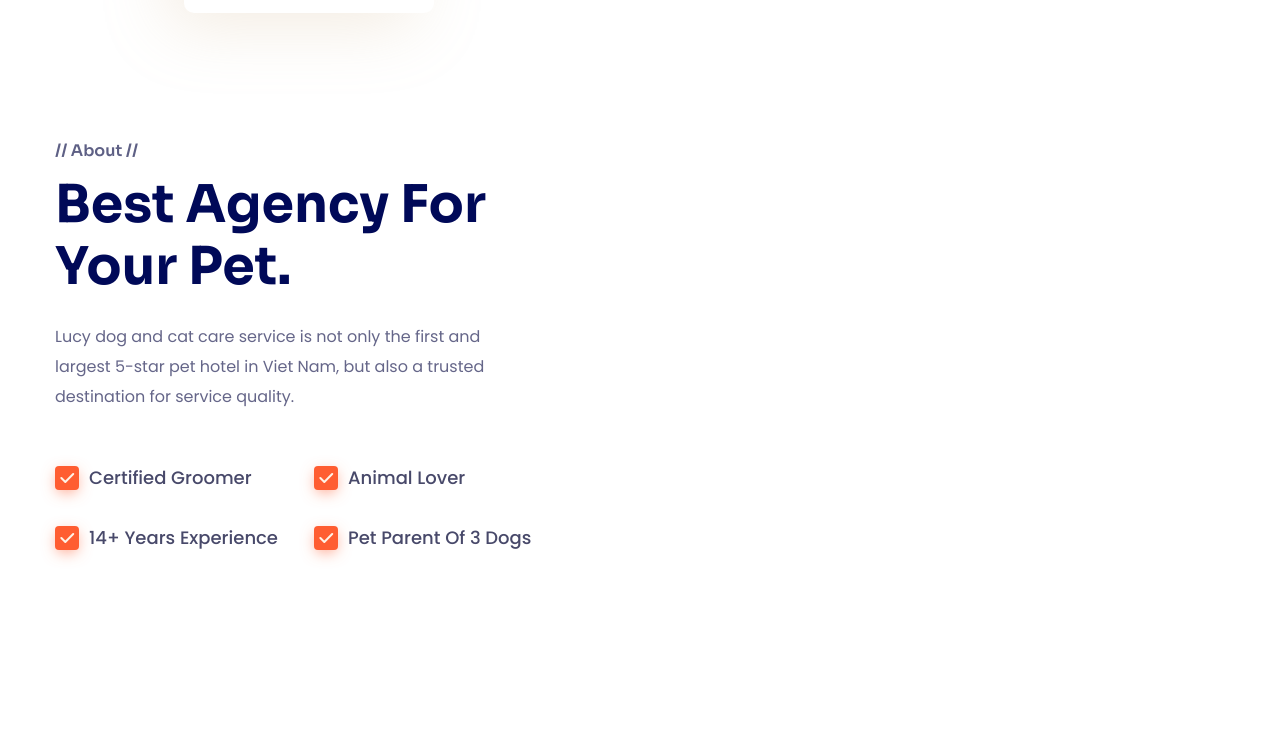
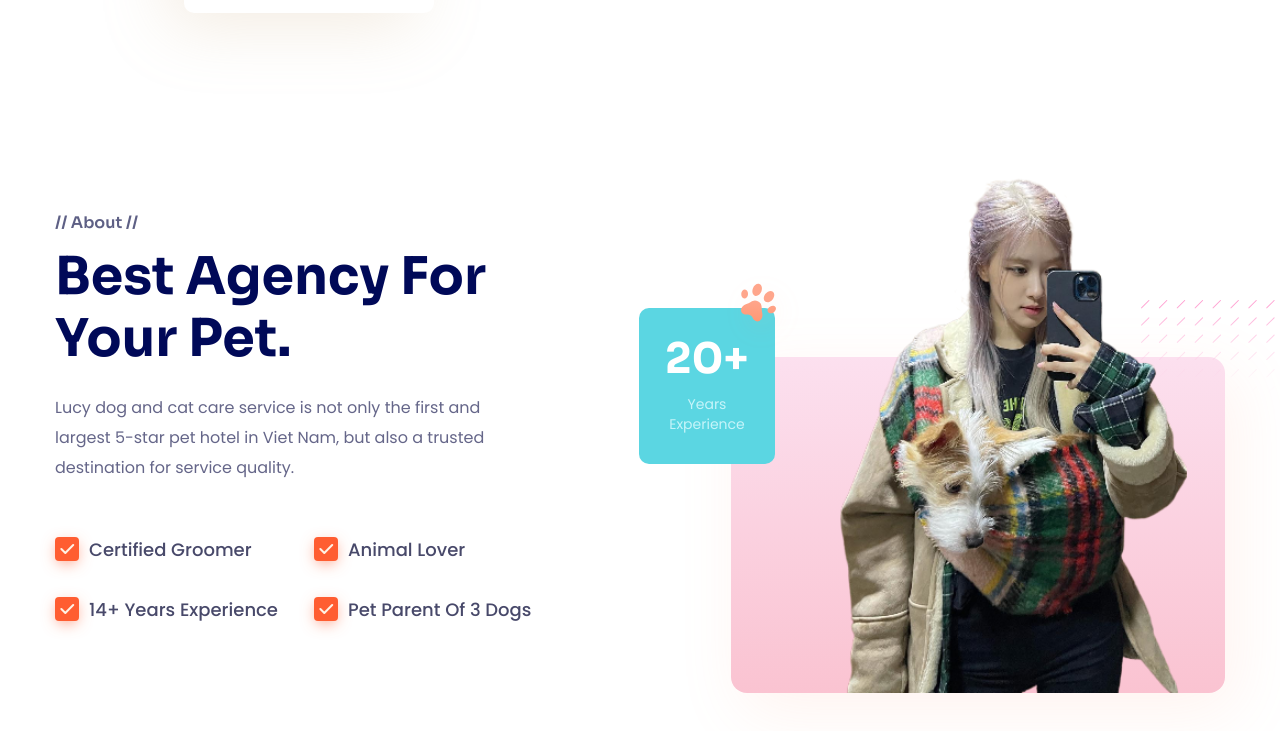
Before and after one commit to quangluc64/htmlcss-project-04, a plain HTML site: page index.html in a window 1280 px wide. Shown: the part 745-1476 px from the top of the page. Drawn offline with Linux system fonts and the light colour scheme.

Commit message:
Làm phần about #2

```diff
--- a/assets/css/styles.css
+++ b/assets/css/styles.css
@@ -246,6 +246,13 @@ button {
     margin-top: 77px;
     padding: 53px 0px;
 }
+.about__inner {
+    display: grid;
+    grid-template-columns: auto auto;
+    align-items: center;
+    justify-content: space-between;
+}
+/* about content */
 .about__label {
     font-family: Sora, "san-serif";
     color: #5e6085;
@@ -297,3 +304,77 @@ button {
     top: 0px;
     left: 5px;
 }
+
+/* about media */
+.about__media{
+    position: relative;
+}
+.about__wrap-img {
+    position: relative;
+    /* display: flex;
+    justify-content: center; */
+    width: 494px;
+    /* Khối chứa image, chiều cao ko cần để cứng
+       tự tăng giảm theo nội dung bên trong */
+    /* height: 559px; */
+    border-radius: 16px;
+}
+.about__wrap-img::after {
+    content: "";
+    display: block;
+    position: absolute;
+    inset: auto 0 0 0;
+    z-index: -1;
+    width: 494px;
+    height: 336px;
+    border-radius: 16px;
+    background: linear-gradient(180deg, #fce0ef 0%, #fac3d1 100%);
+    box-shadow: 11px 18px 65px 0px rgba(255, 155, 121, 0.12);
+}
+.about__img {
+    display: block;
+    margin: 0 auto;
+    width: 450px;
+    height: 550px;
+    object-fit: cover;
+    object-position: 40px 0px;
+}
+
+.about__card {
+    position: absolute;
+    top: 165px;
+    left: -92px;
+    padding: 30px 26px;
+    width: 136px;
+    height: 156px;
+    border-radius: 10px;
+    background: #5bd6e2;
+}
+.about__card-title {
+    color: #fff;
+    text-align: center;
+    font-family: Sora;
+    font-size: 4.2rem;
+    font-weight: 700;
+    line-height: 1;
+}
+.about__card-desc {
+    margin-top: 14px;
+    color: #c6f4f9;
+    text-align: center;
+    font-size: 1.4rem;
+    font-weight: 400;
+    line-height: 1.43;
+}
+.about__card-decor{
+    position: absolute;
+    top: -40px;
+    right: -30px;
+}
+
+.about__decor{
+    position: absolute;
+    top: 157px;
+    right: -50px;
+    z-index: -1;
+}
--- a/index.html
+++ b/index.html
@@ -247,30 +247,59 @@
         <section class="about">
             <div class="container">
                 <div class="about__inner">
-                        <!-- about content -->
+                    <!-- about content -->
                     <section class="about__content">
                         <p class="about__label">// About //</p>
                         <h2 class="about__heading section-heading">
                             Best Agency For Your Pet.
                         </h2>
                         <p class="about__desc section-desc">
-                            Lucy dog and cat care service is not only the first and
-                            largest 5-star pet hotel in Viet Nam, but also a
+                            Lucy dog and cat care service is not only the first
+                            and largest 5-star pet hotel in Viet Nam, but also a
                             trusted destination for service quality.
                         </p>
                         <div class="about__check-list">
-                            <span class="about__check-item">Certified Groomer</span>
+                            <span class="about__check-item"
+                                >Certified Groomer</span
+                            >
                             <span class="about__check-item">Animal Lover</span>
-                            <span class="about__check-item">14+ Years Experience</span>
-                            <span class="about__check-item">Pet Parent Of 3 Dogs</span>
+                            <span class="about__check-item"
+                                >14+ Years Experience</span
+                            >
+                            <span class="about__check-item"
+                                >Pet Parent Of 3 Dogs</span
+                            >
                         </div>
                     </section>
-                        <!-- about media -->
+                    <!-- about media -->
                     <div class="about__media">
+                        <figure class="about__wrap-img">
+                            <img
+                                src="./assets/image/about-01.png"
+                                alt="rosie and dog"
+                                class="about__img"
+                            />
+                        </figure>
 
+                        <div class="about__card">
+                            <b class="about__card-title">20+</b>
+                            <p class="about__card-desc">Years Experience</p>
+                            <img
+                                src="./assets/image/about-decor-02.svg"
+                                alt="decor02"
+                                class="about__card-decor"
+                            />
+                        </div>
+
+                        <img
+                            src="./assets/image/about-decor-01.svg"
+                            alt="decor01"
+                            class="about__decor"
+                        />
                     </div>
                 </div>
             </div>
         </section>
+
     </body>
 </html>
```
Also changed, not shown: assets/image/about-01.png (added), assets/image/about-02.png (added), assets/image/about-decor-01.svg (added), assets/image/about-decor-02.svg (added).
